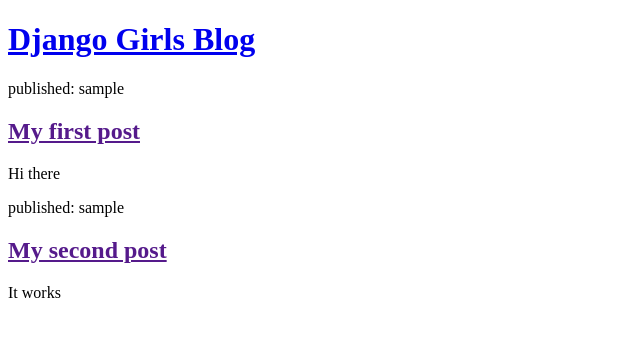
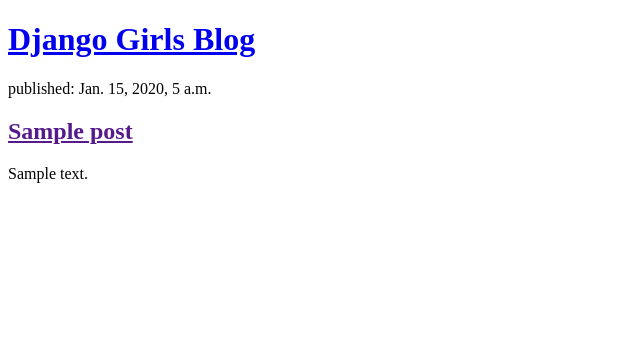
Before and after one commit to Winowieckij/SDEV-220-djangogirls, a Django app: page / in a window 1280 px wide. Shown: the top 337 px of the page, without its empty margins (0-640 px from the left). Run offline with Django 5.2, Linux system fonts and the light colour scheme; tables that the repository leaves empty hold one stand-in row (values such as "Sample post").

Commit message:
Modified template to display posts with template tags

```diff
--- a/blog/templates/blog/post_list.html
+++ b/blog/templates/blog/post_list.html
@@ -2,23 +2,21 @@
 <html>
   <head>
     <meta charset="utf-8">
-    <title>Django Girls blog</title>
+    <title>Django Girls Blog</title>
   </head>
   <body>
-    <div>
+    <header>
       <h1><a href="/">Django Girls Blog</a></h1>
-    </div>
+    </header>
 
-    <div>
-      <p>published: sample</p>
-      <h2><a href="">My first post</a></h2>
-      <p>Hi there</p>
-    </div>
-
-    <div>
-      <p>published: sample</p>
-      <h2><a href="">My second post</a></h2>
-      <p>It works</p>
-    </div>
+    {% for post in posts %}
+      <article>
+        <time>published: {{ post.published_date }}</time>
+        <h2><a href="">{{ post.title }}</a></h2>
+        <p>{{ post.text|linebreaksbr }}</p>
+      </article>
+    {% empty %}
+      <p>No posts yet.</p>
+    {% endfor %}
   </body>
 </html>
--- a/blog/views.py
+++ b/blog/views.py
@@ -1,4 +1,7 @@
 from django.shortcuts import render
+from django.utils import timezone
+from .models import Post
 
 def post_list(request):
-    return render(request, "blog/post_list.html")
+    posts = Post.objects.filter(published_date__lte=timezone.now()).order_by('published_date')
+    return render(request, 'blog/post_list.html', {'posts': posts})
```
